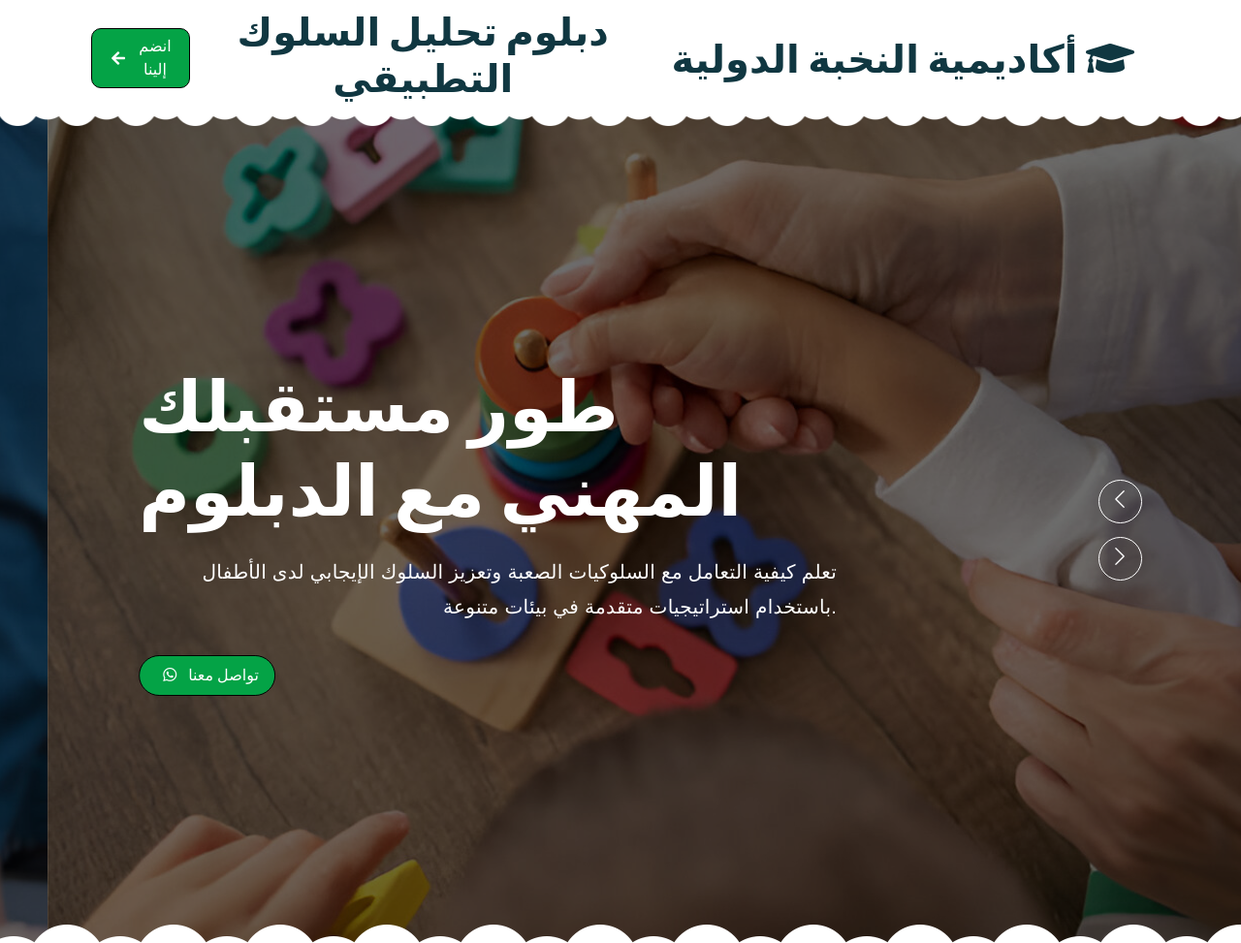
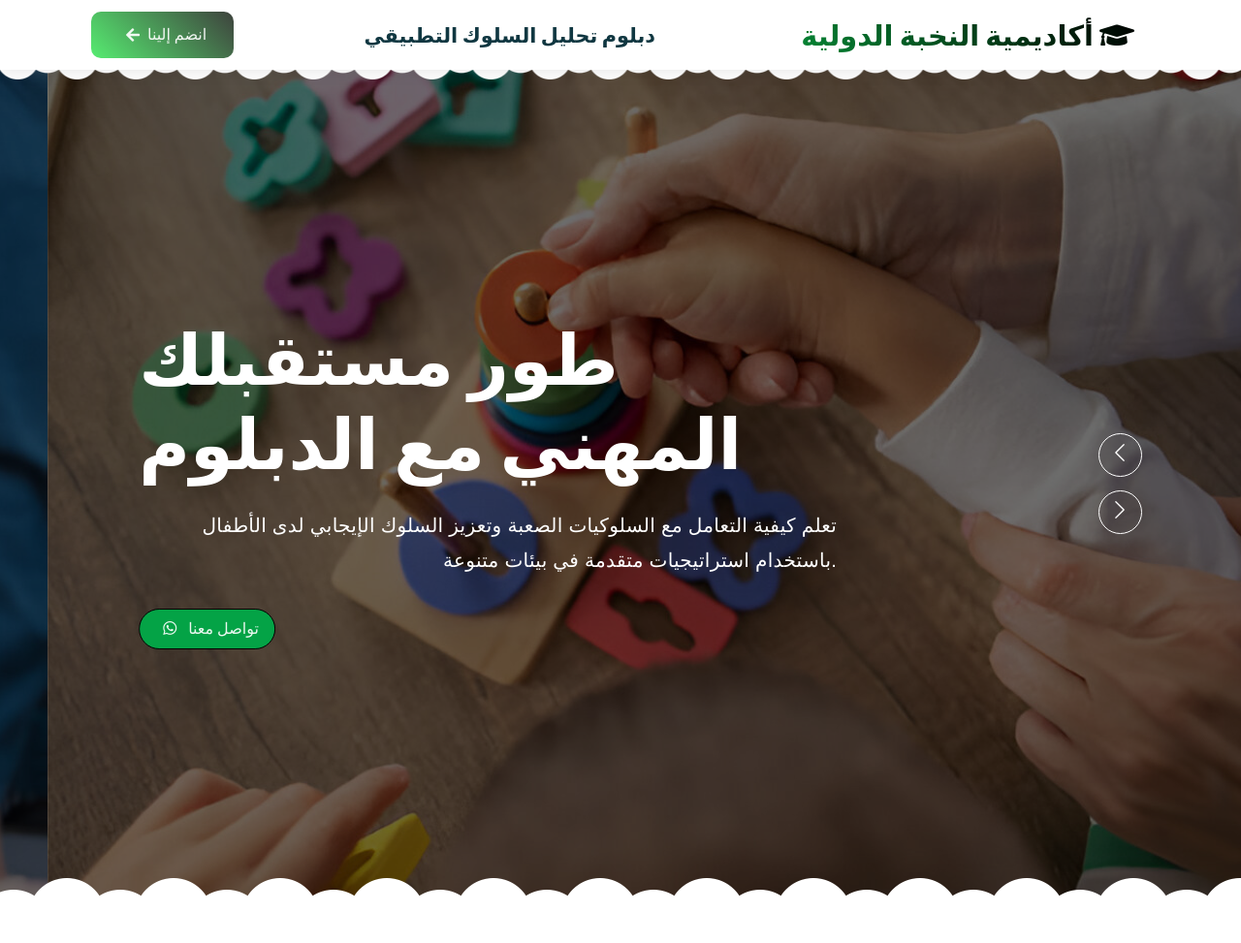
Before and after one commit to A-W-D/Applied-Behavior, a plain HTML site: page index.html in a window 1280 px wide. Shown: the top 973 px of the page at 97% size. Drawn offline with nearby package versions, Linux system fonts and the light colour scheme.

Commit message:
style.css

```diff
--- a/css/style.css
+++ b/css/style.css
@@ -34,7 +34,7 @@
 }
 
 .page-header {
-  background-image: url('../img/1\ \(2\).jpg'); /* استبدل بـ مسار الصورة الخاصة بك */
+  background-image: url("../img/1\ \(2\).jpg"); /* استبدل بـ مسار الصورة الخاصة بك */
   background-size: cover;
   background-position: center;
   position: relative;
@@ -58,30 +58,100 @@
 
 /* تخصيص شكل Scrollbar لمتصفح Chrome و Safari و Edge */
 ::-webkit-scrollbar {
-  width: 16px;  /* عرض الـ scrollbar */
+  width: 16px; /* عرض الـ scrollbar */
 }
 
 ::-webkit-scrollbar-track {
-  background: #f1f1f1;  /* لون خلفية المسار */
+  background: #f1f1f1; /* لون خلفية المسار */
   border-radius: 20px;
 }
 
 ::-webkit-scrollbar-thumb {
-  background: #25D366;  /* لون الـ thumb */
+  background: #25d366; /* لون الـ thumb */
   border-radius: 10px;
   border: 3px solid #f1f1f1;
 }
 
 ::-webkit-scrollbar-thumb:hover {
-  background: #128C7E;  /* لون الـ thumb عند التحويم */
+  background: #128c7e; /* لون الـ thumb عند التحويم */
 }
 
 /* تخصيص شكل Scrollbar لمتصفح Firefox */
 * {
   scrollbar-width: thin;
-  scrollbar-color: #25D366 #f1f1f1;
+  scrollbar-color: #25d366 #f1f1f1;
 }
 
+/* Custom Navigation Styles */
+.custom-nav {
+  padding: 12px 0;
+  box-shadow: 0 2px 15px rgba(0, 0, 0, 0.1);
+  transition: all 0.3s ease;
+}
+
+/* Brand/Logo Section */
+.brand-section h1 {
+  font-size: 1.8rem;
+  font-weight: 700;
+}
+
+.text-gradient {
+  background: linear-gradient(45deg, #058534, #000000);
+  -webkit-background-clip: text;
+  -webkit-text-fill-color: transparent;
+  position: relative;
+}
+
+/* Diploma Title Styles */
+.diploma-title {
+  font-size: 1.3rem;
+  font-weight: 600;
+  margin: 0;
+  padding: 10px 0;
+  position: relative;
+}
+
+.english-title {
+  font-size: 1rem;
+  color: #666;
+  margin-top: 5px;
+  font-weight: normal;
+}
+
+/* Join Button Styles */
+.join-button {
+  padding: 12px 28px;
+  background: linear-gradient(45deg, #56ec71, #3e423d);
+  border: none;
+  position: relative;
+  overflow: hidden;
+  transition: all 0.3s ease;
+}
+
+.join-button:hover {
+  transform: translateY(-2px);
+  box-shadow: 0 5px 15px rgba(103, 247, 156, 0.3);
+}
+
+.join-button::before {
+  content: "";
+  position: absolute;
+  top: 0;
+  left: 0;
+  width: 100%;
+  background: linear-gradient(45deg, #08c77d, #262626);
+  opacity: 0;
+  transition: opacity 0.3s ease;
+  color: #000000;
+}
+
+
+.join-button i {
+  position: relative;
+}
+
+
+/* الستايل الأساسي للفقرات */
 p {
     font-family: 'Cairo', sans-serif;
     font-size: 18px;
@@ -97,9 +167,9 @@ p {
 /********** Template CSS **********/
 
 :root {
-  --primary: #000000;
-  --light: #fff5f3;
-  --dark: #103741;
+  --primary: #ffffff;
+  --light: #e43e1d;
+  --dark: #86e7ff;
 }
 
 .back-to-top {
@@ -131,7 +201,7 @@ p {
 }
 
 .btn.btn-primary {
-  color: #ffffff;
+  color: #ffffffeb;
 }
 
 .btn-square {
```
